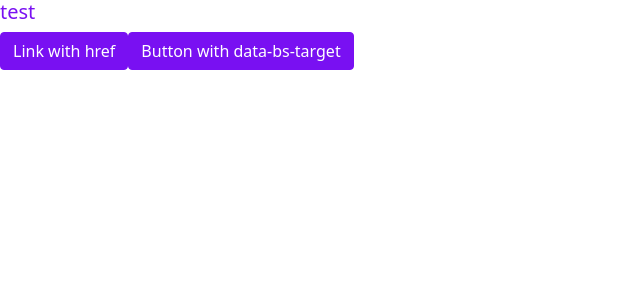
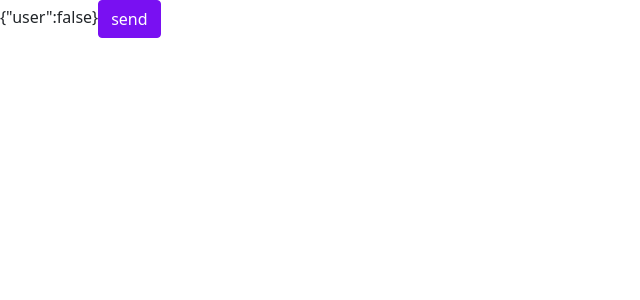
Before and after one commit to royal45mts/serius_building_web, a Next.js app: page / in a window 1280 px wide. Shown: the top 300 px of the page, without its empty margins (0-640 px from the left). Built offline with nearby package versions, Linux system fonts and the light colour scheme.

Commit message:
update : context api

```diff
--- a/pages/index.tsx
+++ b/pages/index.tsx
@@ -5,7 +5,10 @@ import styles from "../styles/Home.module.scss";
 import type { AppProps } from "next/app";
 import Layout_satu from "../components/layout_satu";
 import axios from "axios";
-const Home = ({ Component, pageProps }: AppProps) => {
+import { useAuth } from "~/store_context";
+import { useReducer } from "react";
+const Home = ({ children }: any) => {
+  const get_api = () => {
     axios
       .get("/api/hello", {
         params: { limit: "1", page: "1" },
@@ -36,46 +39,25 @@ const Home = ({ Component, pageProps }: AppProps) => {
       order(3000, "test 2");
     };
     production();
-  /*const fetcher = (url: any) => fetch(url).then((res) => res.json());
-
-                                                const { data } = useSWR("/api/hello", fetcher);
-                                                console.log(data);*/
-  // const Layout = Component;
+  };
+  type Datas = {
+    dispatch?: any;
+    store?: any;
+  };
+  const store: Datas = useAuth();
+  // const store1: Datas = useAppContext;
+  const [state, dispatch]: any = useReducer(store.dispatch, store);
+  console.log(store, "check_data");
 
   return (
     <div>
-      <Layout_satu Test={<h5>aws</h5>}>
-        <h5 className="text-primary">test</h5>
-        <p>
-          <a
-            className="btn btn-primary"
-            data-bs-toggle="collapse"
-            href="#collapseExample"
-            role="button"
-            aria-expanded="false"
-            aria-controls="collapseExample"
-          >
-            Link with href
-          </a>
+      {JSON.stringify(state)}
       <button
         className="btn btn-primary"
-            type="button"
-            data-bs-toggle="collapse"
-            data-bs-target="#collapseExample"
-            aria-expanded="false"
-            aria-controls="collapseExample"
+        onClick={() => dispatch({ type: "test" })}
       >
-            Button with data-bs-target
+        send
       </button>
-        </p>
-        <div className="collapse" id="collapseExample">
-          <div className="card card-body">
-            Some placeholder content for the collapse component. This panel is
-            hidden by default but revealed when the user activates the relevant
-            trigger.
-          </div>
-        </div>{" "}
-      </Layout_satu>
     </div>
   );
 };
--- a/store_context/index.tsx
+++ b/store_context/index.tsx
@@ -1,22 +1,17 @@
-import {
-  createContext,
-  useContext,
-  ReactNode,
-  useState,
-  useReducer,
-} from "react";
+import { createContext, useReducer, useContext, useState } from "react";
 import redux_1 from "~/store_context/reducers/redux_1";
-export const AuthContext = createContext({});
+
+export const Context = createContext({});
 export function AuthProvider({ children }: any) {
   // const reducer = new redux_1();
   const store = new redux_1();
-  const [state1, dispatch1] = useReducer(store.actions, store.data());
+  const value = {
+    ...store.data(),
+    dispatch: store.actions,
+  };
+  return <Context.Provider value={value}>{children}</Context.Provider>;
+}
 
-  return (
-    <div>
-      <AuthContext.Provider value={{ state1, dispatch1 }}>
-        {children}
-      </AuthContext.Provider>
-    </div>
-  );
+export function useAuth() {
+  return useContext(Context);
 }
--- a/store_context/reducers/redux_1.ts
+++ b/store_context/reducers/redux_1.ts
@@ -1,28 +1,19 @@
-import { useState } from "react";
-type redux_1_ContextType = {
-  user: boolean;
-  login: () => void;
-  logout: () => void;
-};
 class redux {
   data() {
     return {
       user: false,
-      login: () => {},
-      logout: () => {},
     };
   }
   actions(state: any, action: any) {
     switch (action.type) {
       case "test": {
-        return (state = false);
+        return { user: true };
       }
       default: {
-        return state;
+        throw new Error();
       }
     }
   }
 }
 
 export default redux;
-export type { redux_1_ContextType };
```
Lines whose indentation alone changed are shown as unchanged.
